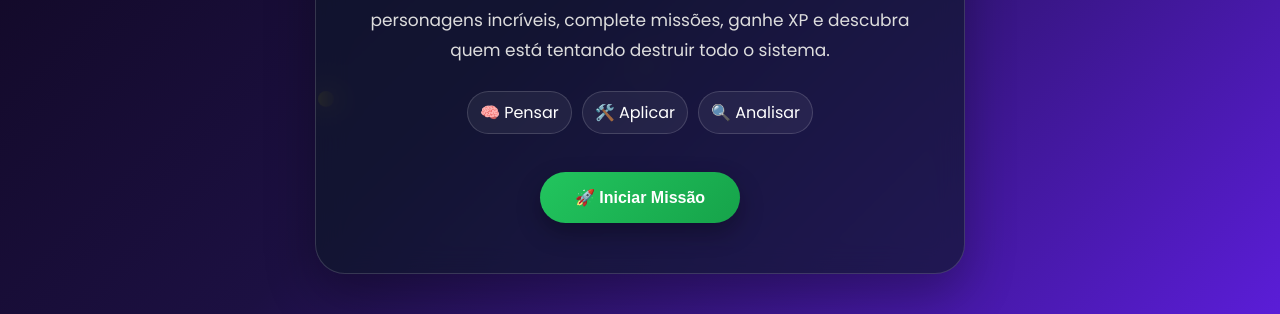
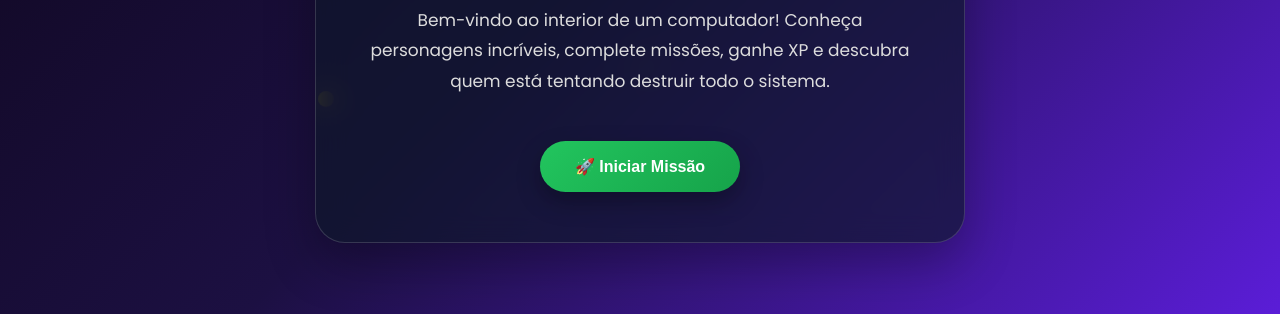
Before and after one commit to Rodriguiano/VidaSecretaDoComputador, a plain HTML site: page index.html in a window 1280 px wide. Shown: the part 483-797 px from the top of the page. Drawn offline with Linux system fonts and the light colour scheme.

Commit message:
Remove opções da tela inicial

```diff
--- a/index.html
+++ b/index.html
@@ -65,12 +65,6 @@
                 todo o sistema.
 
             </p>
-
-                <div class="objetivos-aprendizagem" aria-label="Objetivos de aprendizagem">
-                    <span>🧠 Pensar</span>
-                    <span>🛠️ Aplicar</span>
-                    <span>🔍 Analisar</span>
-                </div>
 
             <button
                 id="btnIniciar"
```
